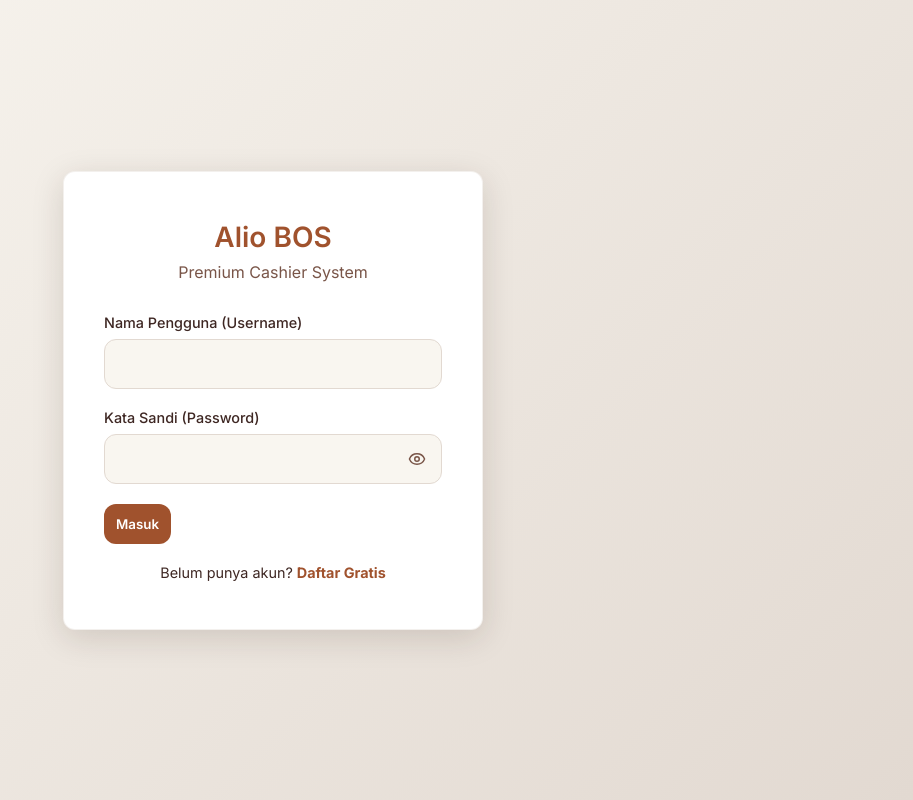
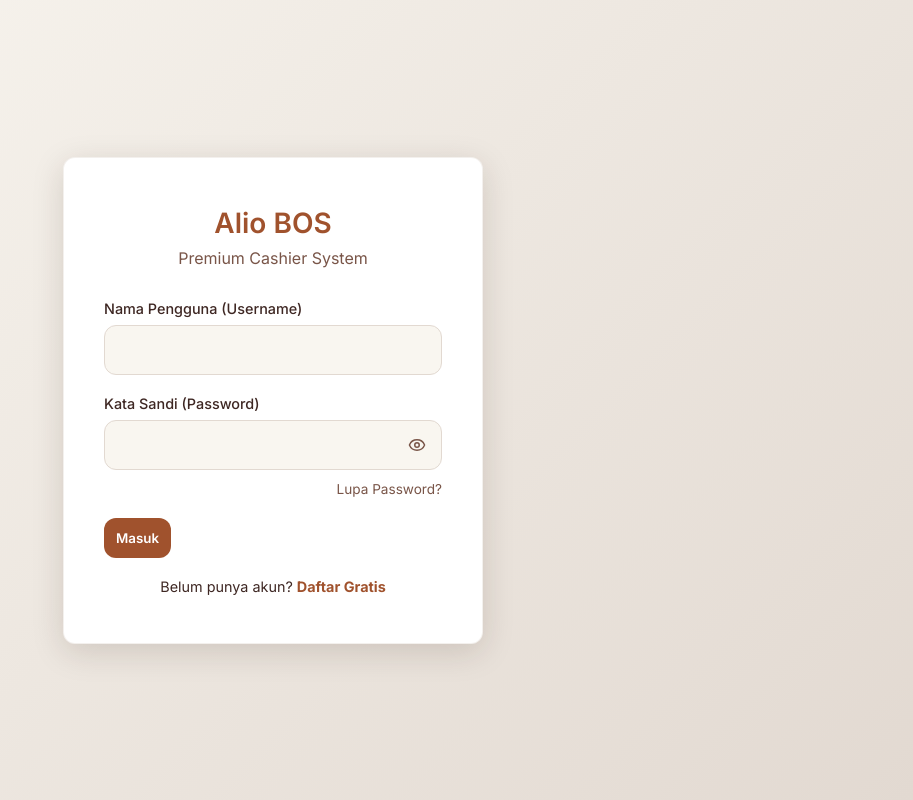
Before and after one commit to gudangbelajar81/Xirlo, a React (Vite) app in the folder frontend/: page / in a window 1280 px wide. Shown: the whole page, without its empty margins (367-1280 px from the left). Built offline with nearby package versions, Linux system fonts and the light colour scheme; no server answers.

Commit message:
Add Forgot Password link to Login

```diff
--- a/frontend/src/pages/Login.jsx
+++ b/frontend/src/pages/Login.jsx
@@ -66,6 +66,9 @@ export default function Login({ setAuthInfo, appSettings }) {
                 {showPassword ? <EyeOff size={18} /> : <Eye size={18} />}
               </button>
             </div>
+            <div style={{ textAlign: 'right', marginTop: '8px' }}>
+              <a href="https://wa.me/6281234567890?text=Halo%20Admin%20Alio%20BOS,%20saya%20lupa%20password%20akun%20saya.%20Mohon%20bantuannya." target="_blank" rel="noreferrer" style={{ color: 'var(--text-secondary)', fontSize: '0.85rem', textDecoration: 'none' }}>Lupa Password?</a>
+            </div>
           </div>
           <button type="submit" className="btn-primary" disabled={loading}>
             {loading ? 'Memproses...' : 'Masuk'}
```
